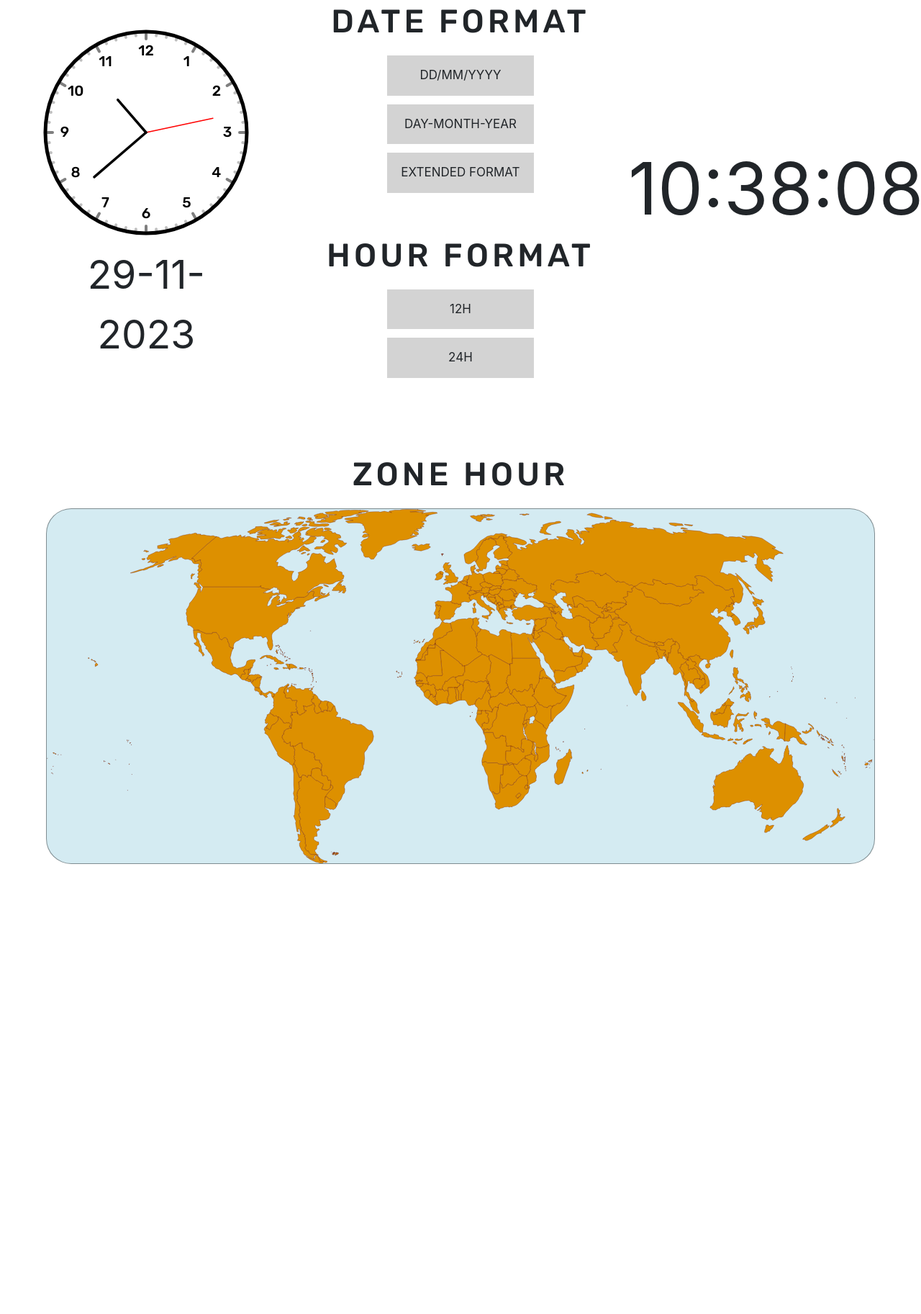
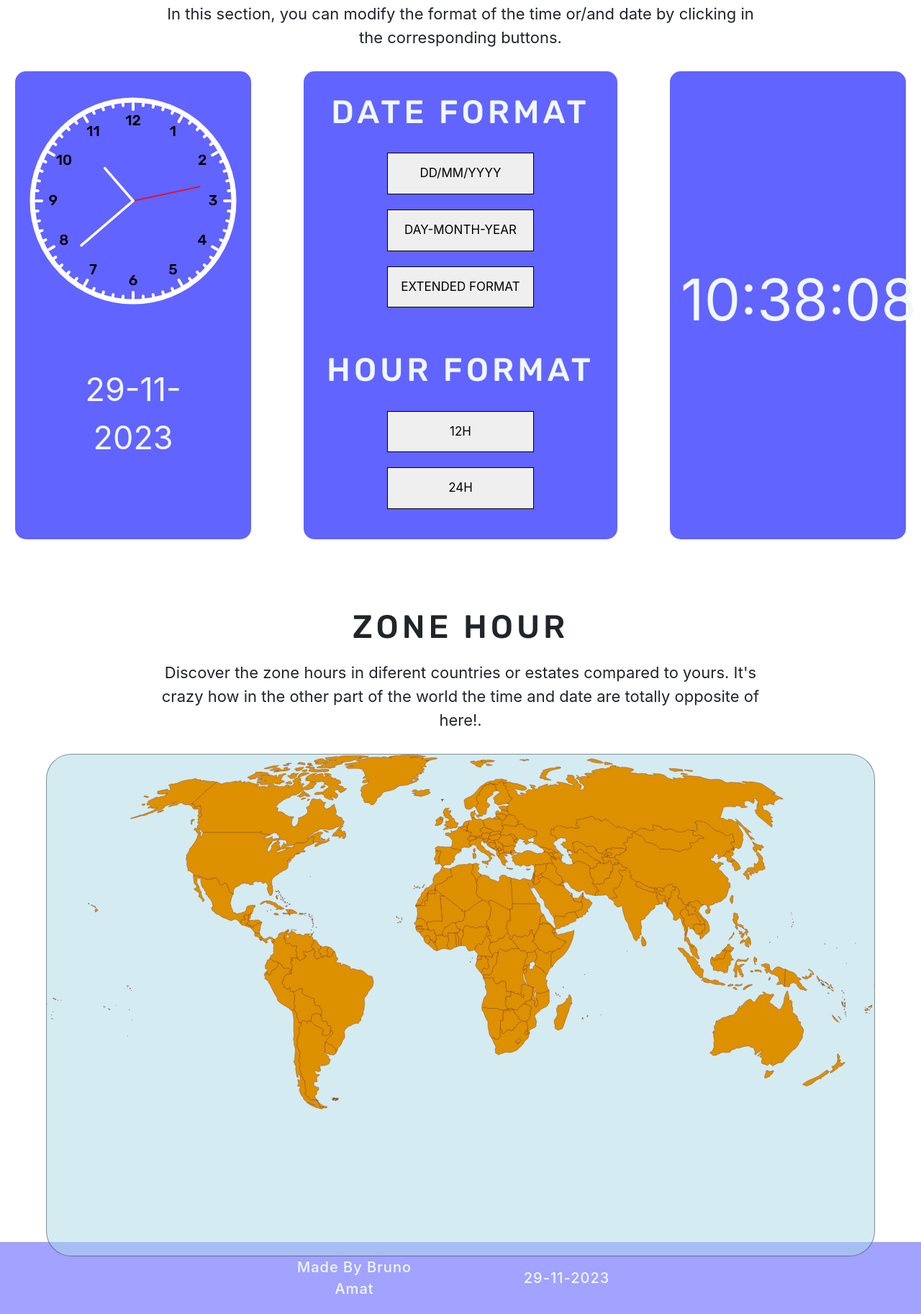
Before and after one commit to amatbruno/FLUENT-DATE, a plain HTML site: page view/index.html in a window 1280 px wide. Shown: the part 633-2458 px from the top of the page at 72% size. Before the commit the page ends 1883 px from the top, so only its background shows below. Drawn offline with nearby package versions, Linux system fonts and the light colour scheme.

Commit message:
too-many-updates

```diff
--- a/js/main.js
+++ b/js/main.js
@@ -20,7 +20,8 @@ const day = date.getDate();
 const month = date.getMonth() + 1;
 const year = date.getFullYear();
 const yearSimplified = date.getFullYear();
-let hours = date.getHours();
+var hours = date.getHours();
+hours = hours < 10 ? '0'+hours : hours;
 var minutes = date.getMinutes();
 minutes = minutes < 10 ? "0" + minutes : minutes;
 var seconds = date.getSeconds();
@@ -97,8 +98,8 @@ function draw() {
 
     function face() {
         //Border clock
-        ctx.lineWidth = 5;
-        ctx.strokeStyle = "black";
+        ctx.lineWidth = 7;
+        ctx.strokeStyle = "white";
         ctx.beginPath();
         ctx.arc(c.x, c.y, 140, 0, Math.PI * 2);
         ctx.stroke();
@@ -106,11 +107,11 @@ function draw() {
         //Dashes Clock
         ctx.lineWidth = 4;
         for (let i = 0; i < 60; i++) {
-            let r = 135,
-                l = 5;
-            ctx.strokeStyle = "rgba(0, 0, 0, 0.25)";
+            let r = 133,
+                l = 6;
+            ctx.strokeStyle = "white";
             if (i % 5 === 0)
-                (r -= l), (l += 2), (ctx.strokeStyle = "rgba(0, 0, 0, 0.5)");
+                (r -= l), (l += 2), (ctx.strokeStyle = "white");
             let v = new Vector(r, Math.PI * 2 * (i / 60) - Math.PI / 2);
             ctx.beginPath();
             ctx.moveTo(v.getX() + c.x, v.getY() + c.y);
@@ -124,8 +125,9 @@ function draw() {
         ctx.textAlign = "center";
         ctx.textBaseline = "middle";
         for (let i = 1; i <= 12; i++) {
-            let v = new Vector(113, Math.PI * 2 * (i / 12) - Math.PI / 2);
+            let v = new Vector(111, Math.PI * 2 * (i / 12) - Math.PI / 2);
             ctx.fillText(i, v.getX() + c.x, v.getY() + c.y);
+            ctx.strokeStyle = "white";
         }
     }
 
@@ -142,7 +144,7 @@ function draw() {
 
     function minuteHand() {
         ctx.lineWidth = 3.5;
-        ctx.strokeStyle = "black";
+        ctx.strokeStyle = "white";
         ctx.beginPath();
         let a = Math.PI * 2 * (minutes / 60) - Math.PI / 2;
         let v = new Vector(95, a);
@@ -153,7 +155,7 @@ function draw() {
 
     function hourHand() {
         ctx.lineWidth = 3.5;
-        ctx.strokeStyle = "black";
+        ctx.strokeStyle = "white";
         ctx.beginPath();
         let a = Math.PI * 2 * (hours / 12) - Math.PI / 2;
         let v = new Vector(60, a);
@@ -198,22 +200,6 @@ function getPaths() {
     });
 }
 getPaths();
-// function formatTime(hours, minutes, seconds, is12HourFormat) {
-//     if (is12HourFormat) {
-//         var ampm = hours >= 12 ? "PM" : "AM";
-//         if (hours === 12) {
-//             hours = 12;
-//         } else {
-//             hours = hours % 12;
-//         }
-//         return hours + ":" + minutes + ":" + seconds + " " + ampm;
-//     } else {
-//         return padZero(hours) + ":" + padZero(minutes) + ":" + padZero(seconds);
-//     }
-// }
-function padZero(value) {
-    return value < 10 ? "0" + value : value;
-}
 //#endregion
 
 //#region LISTENERS
@@ -221,25 +207,26 @@ normalDate.addEventListener("click", function () {
     actualDate.innerHTML = day + "/" + month + "/" + year;
 });
 otherDate.addEventListener("click", function () {
-    actualDate.innerHTML = day + "-" + monthLiteral + "-" + year;
+    let simpDate = new Date().toLocaleDateString('en-us', {day:"numeric", year:"numeric", month:"short"})
+
+
+    actualDate.innerHTML = simpDate;
 });
 simplifiedDate.addEventListener("click", function () {
     actualDate.innerHTML =
         dayWeek + ", " + day + " of " + monthLiteral + " of " + year;
 });
-let isPM = false;
 twelveSelect.addEventListener("click", function () {
-    isPM = !isPM;
+    var ampm = hours >= 12 ? 'PM' : 'AM';
+    hours = hours % 12;
+    hours = hours ? hours : 12;
+    hours = hours < 10 ? '0'+hours : hours;
 
-    if (hours === 12) {
-        hours = isPM ? 12 : 0;
-    } else {
-        hours = isPM ? hours + 12 : hours;
-    }
-
-    actualTime.innerHTML = padZero(hours) + ":" + minutes + ":" + seconds + " " + (isPM ? "PM" : "AM");
+    actualTime.innerHTML = hours + ":" + minutes + ":" + seconds + " " + ampm;
 });
 twentySelect.addEventListener("click", function () {
+
+
     actualTime.innerHTML = hours + ":" + minutes + ":" + seconds;
 });
 getSpain.addEventListener("click", function () {
--- a/styles/style.css
+++ b/styles/style.css
@@ -10,6 +10,15 @@ header {
     margin-bottom: 75px;
 }
 
+footer {
+    background-color: #0000ff5d;
+    color: aliceblue;
+    width: 100%;
+    height: 10%;
+    padding: 20px;
+    margin-top: 85px;
+}
+
 .header-style {
     text-align: center;
 }
@@ -20,6 +29,7 @@ header {
     margin-bottom: 10px;
     letter-spacing: 3px;
 }
+
 .header-style p {
     font-size: 30px;
     text-align: center;
@@ -29,11 +39,38 @@ header {
     letter-spacing: 1px;
 }
 
+.intro {
+    font-size: 22px;
+    text-align: center;
+    margin: auto auto 30px;
+    width: 65%;
+}
+
 .title-date-style {
-    height: 100%;
+    display: flex;
+    flex-direction: column;
+    align-items: center;
+    justify-content: center;
+    height: 650px;
     width: 100%;
     text-align: center;
     margin: auto;
+    background-color: #2024ffb4;
+    border-radius: 15px;
+    padding: 30px;
+}
+
+.title-map-style {
+    width: 100%;
+    margin: auto;
+}
+
+.title-map-style h2 {
+    letter-spacing: 5px;
+    margin-bottom: 20px;
+    font-family: 'Rubik', sans-serif;
+    font-size: 45px;
+    text-align: center;
 }
 
 .title-date-style h2 {
@@ -41,10 +78,10 @@ header {
     margin-bottom: 20px;
     font-family: 'Rubik', sans-serif;
     font-size: 45px;
+    color: aliceblue;
 }
 
 .selections {
-    background-color: lightgray;
     width: 50%;
     text-align: center;
     justify-content: center;
@@ -53,10 +90,32 @@ header {
     cursor: pointer;
     font-weight: 400;
     font-size: 17px;
+    border: 1px solid;
+    overflow: hidden;
+    position: relative;
 }
 
-.selections:hover {
-    background-color: rgba(211, 211, 211, 0.795);
+.selections span {
+    z-index: 20;
+}
+
+.selections::after {
+    background: #fff;
+    content: "";
+    height: 155px;
+    left: -75px;
+    opacity: .2;
+    position: absolute;
+    top: -50px;
+    transform: rotate(35deg);
+    transition: all 550ms cubic-bezier(0.19, 1, 0.22, 1);
+    width: 50px;
+    z-index: -10;
+}
+
+.selections:hover::after {
+    left: 120%;
+    transition: all 550ms cubic-bezier(0.19, 1, 0.22, 1);
 }
 
 .selections.selected {
@@ -68,12 +127,17 @@ header {
 }
 
 .selections-second {
-    font-size: 55px;
-    width: 70%;
+    font-size: 45px;
+    width: 90%;
     margin: auto;
+    padding: 30px;
+    color: aliceblue;
 }
+
 .selections-third {
-    font-size: 100px;
+    font-size: 80px;
+    width: 100%;
+    color: aliceblue;
 }
 
 .manage-date {
@@ -121,7 +185,23 @@ svg path {
 svg path:hover {
     fill: rgb(185, 15, 43);
 }
+
 .sep-div {
     margin-top: 95px;
     margin-bottom: 50px;
 }
+
+.footer-style {
+    text-align: center;
+    font-size: 20px;
+    display: flex;
+    margin: auto;
+}
+
+.footer-style p {
+    text-align: center;
+    width: 35%;
+    margin: auto;
+    font-weight: 500;
+    letter-spacing: 1px;
+}
--- a/view/index.html
+++ b/view/index.html
@@ -19,30 +19,34 @@
     </header>
 
     <section>
+        <p class="intro">In this section, you can modify the format of the time or/and date
+            by clicking in the corresponding buttons.</p>
         <div class="row">
-            <div class="title-date-style col-lg-4 col-md-4 col-sm-12">
+            <div class="title-date-style col-lg-3 col-md-4 col-sm-12">
                 <canvas id="clock"></canvas>
                 <p id="actual-date" class="selections-second"></p>
             </div>
 
             <div class="title-date-style first-div col-lg-4 col-md-4 col-sm-12">
                 <h2>DATE FORMAT</h2>
-                <div id="normal-date" class="selections" onclick="selectDateFormat(this)">DD/MM/YYYY</div>
-                <div id="other-date" class="selections" onclick="selectDateFormat(this)">DAY-MONTH-YEAR</div>
-                <div id="extended-date" class="selections" onclick="selectDateFormat(this)">EXTENDED FORMAT</div>
+                <button id="normal-date" class="selections" onclick="selectDateFormat(this)">DD/MM/YYYY</button>
+                <button id="other-date" class="selections" onclick="selectDateFormat(this)">DAY-MONTH-YEAR</button>
+                <button id="extended-date" class="selections" onclick="selectDateFormat(this)">EXTENDED FORMAT</button>
                 <br>
                 <br>
                 <h2>HOUR FORMAT</h2>
-                <div id="twelve-format" class="selections" onclick="selectHourFormat(this)">12H</div>
-                <div id="twenty-format" class="selections" onclick="selectHourFormat(this)">24H</div>
+                <button id="twelve-format" class="selections" onclick="selectHourFormat(this)">12H</button>
+                <button id="twenty-format" class="selections" onclick="selectHourFormat(this)">24H</button>
             </div>
 
-            <div class="title-date-style col-lg-4 col-md-4 col-sm-12">
+            <div class="title-date-style col-lg-3 col-md-4 col-sm-12">
                 <p id="actual-time" class="selections-third"></p>
             </div>
 
-            <div class="title-date-style sep-div col-lg-12 col-md-10 col-sm-10">
+            <div class="title-map-style sep-div col-lg-12 col-md-10 col-sm-10">
                 <h2>ZONE HOUR</h2>
+                <p class="intro">Discover the zone hours in diferent countries or estates compared to yours.
+                    It's crazy how in the other part of the world the time and date are totally opposite of here!.</p>
                 <div class="map-style">
                     <?xml version="1.0"?>
 
@@ -1617,10 +1621,12 @@
                 </div>
             </div>
     </section>
-
+    <br>
+    <br>
     <footer>
-        <div id="footer-elements" class="footer-style">
-
+        <div id="footer-elements" class="footer-style col-6">
+            <p>Made By Bruno Amat</p>
+            <p>29-11-2023</p>
         </div>
     </footer>
 
```
